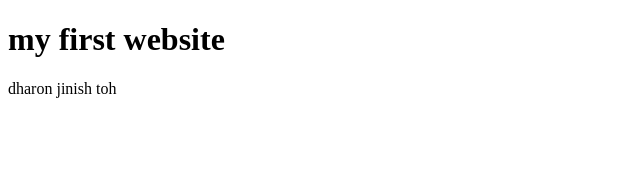
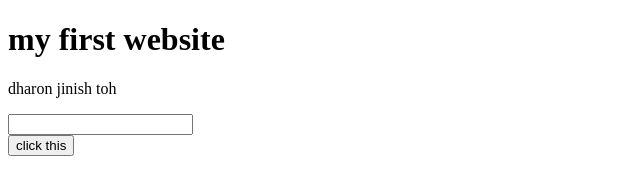
Before and after one commit to nafizahmed1995/woodland, a plain HTML site: page index.html in a window 1280 px wide. Shown: the whole page, without its empty margins (0-640 px from the left). Drawn offline with Linux system fonts and the light colour scheme.

Commit message:
done adding button

```diff
--- a/index.html
+++ b/index.html
@@ -9,4 +9,10 @@
    <h1> my first website</h1>
    <p>dharon jinish toh</p>
 </body>
+<input type="text">
+<br>
+<button>click this</button>
+
+
+
 </html>
```
